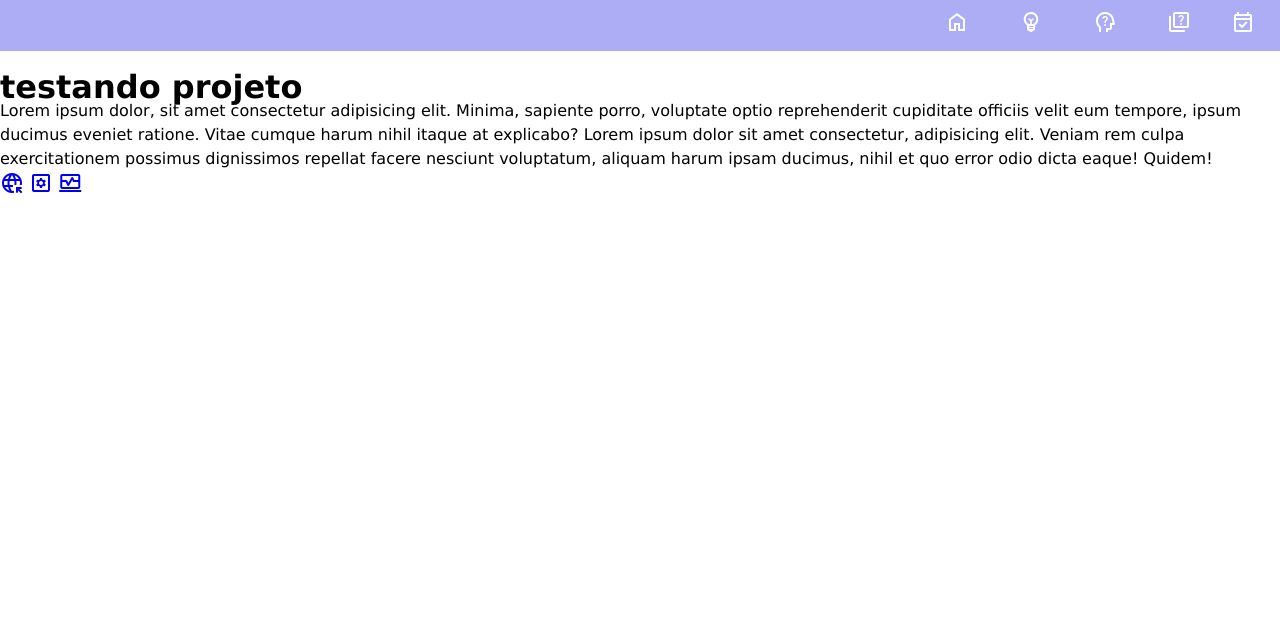
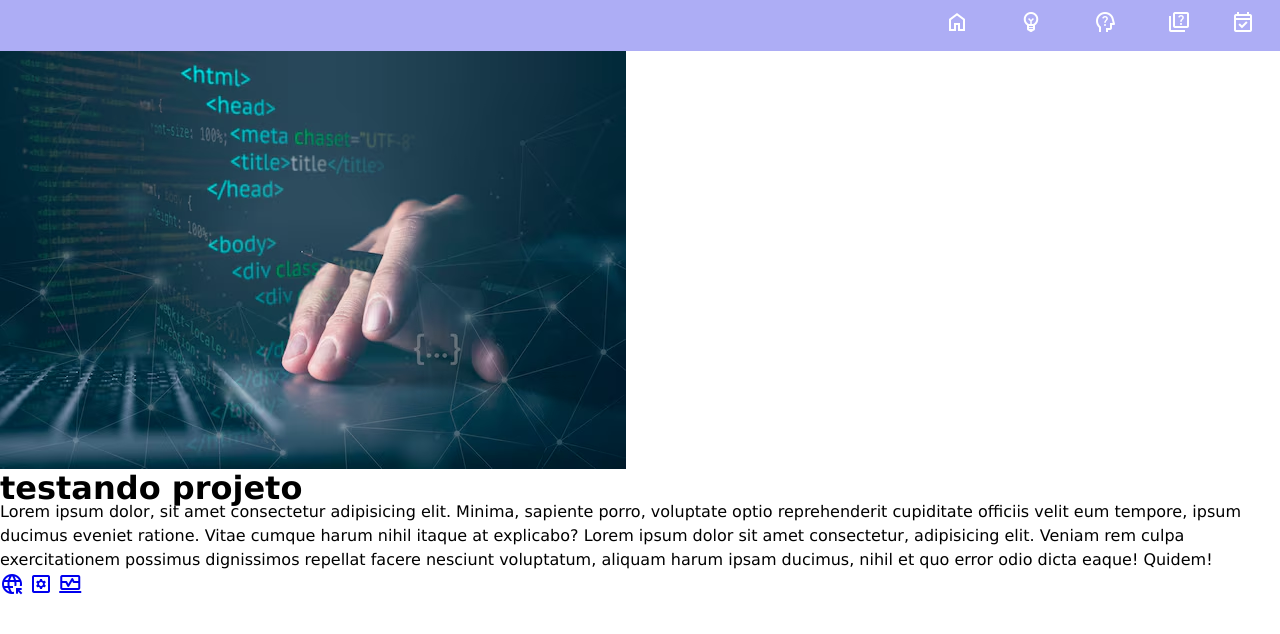
Before and after one commit to mateussousadevfull/projeto-portfolio, a plain HTML site: page index.html in a window 1280 px wide. Drawn offline with nearby package versions, Linux system fonts and the light colour scheme.

Commit message:
imagem de teste

```diff
--- a/index.html
+++ b/index.html
@@ -25,7 +25,7 @@
 
     <main><!--area de princinpal-->
        <section id="ficha"></section>
-       <img src="" alt="" class="foto">
+       <img src="imagens/teste.avif" alt="" class="foto">
        <h1>testando projeto</h1>
 
        <p>
```
Also changed, not shown: imagens/teste.avif (added).
